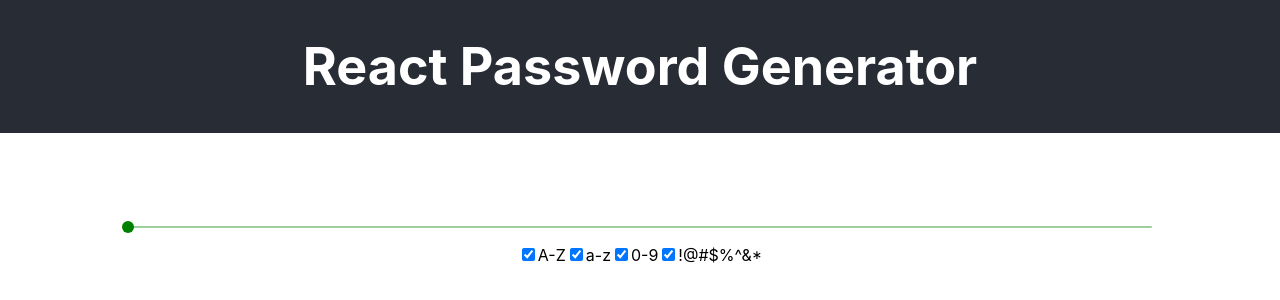
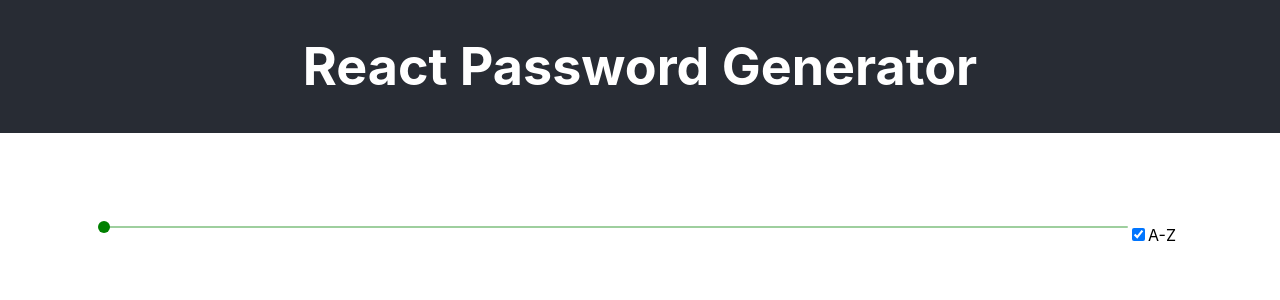
Before and after one commit to dahby/react-password-generator, a React (Create React App) app: page / in a window 1280 px wide. Shown: the top 300 px of the page. Built offline with nearby package versions, Linux system fonts and the light colour scheme.

Commit message:
proof of checkbox component

```diff
--- /dev/null
+++ b/src/checkbox/checkbox.js
@@ -0,0 +1,11 @@
+import React from 'react';
+
+const Checkbox = props => {
+  return (
+    <label>
+      <input type={'checkbox'} name={props.name} checked={props.checked} onChange={props.toggleBoxes}/>
+      {props.chars}
+    </label>)
+}
+
+export default Checkbox;
--- a/src/password/passwordGenerator.js
+++ b/src/password/passwordGenerator.js
@@ -1,5 +1,6 @@
 import React, {Component, Fragment} from 'react';
 import PasswordSlider from './passwordSlider';
+import Checkbox from '../checkbox/checkbox'
 import './password.css';
 
 class PasswordGenerator extends Component {
@@ -99,7 +100,8 @@ class PasswordGenerator extends Component {
       <Fragment>
         <h3>{this.state.password}</h3>
         <PasswordSlider sliderRef={this.slider} setPasswordLength = {this.setPasswordLength}/>
-        <form>
+        <Checkbox name={'uppers'} checked={this.state.uppers} toggleBoxes={this.toggleBoxes} chars={'A-Z'}/>
+        {/* <form>
           <label>
             <input type={'checkbox'} name={'uppers'} checked={this.state.uppers} onChange={this.toggleBoxes}/>
             A-Z
@@ -116,7 +118,7 @@ class PasswordGenerator extends Component {
             <input type={'checkbox'} name={'symbols'} checked={this.state.symbols} onChange={this.toggleBoxes}/>
             !@#$%^&*
           </label>
-        </form>
+        </form> */}
       </Fragment>
     )
   }
```
